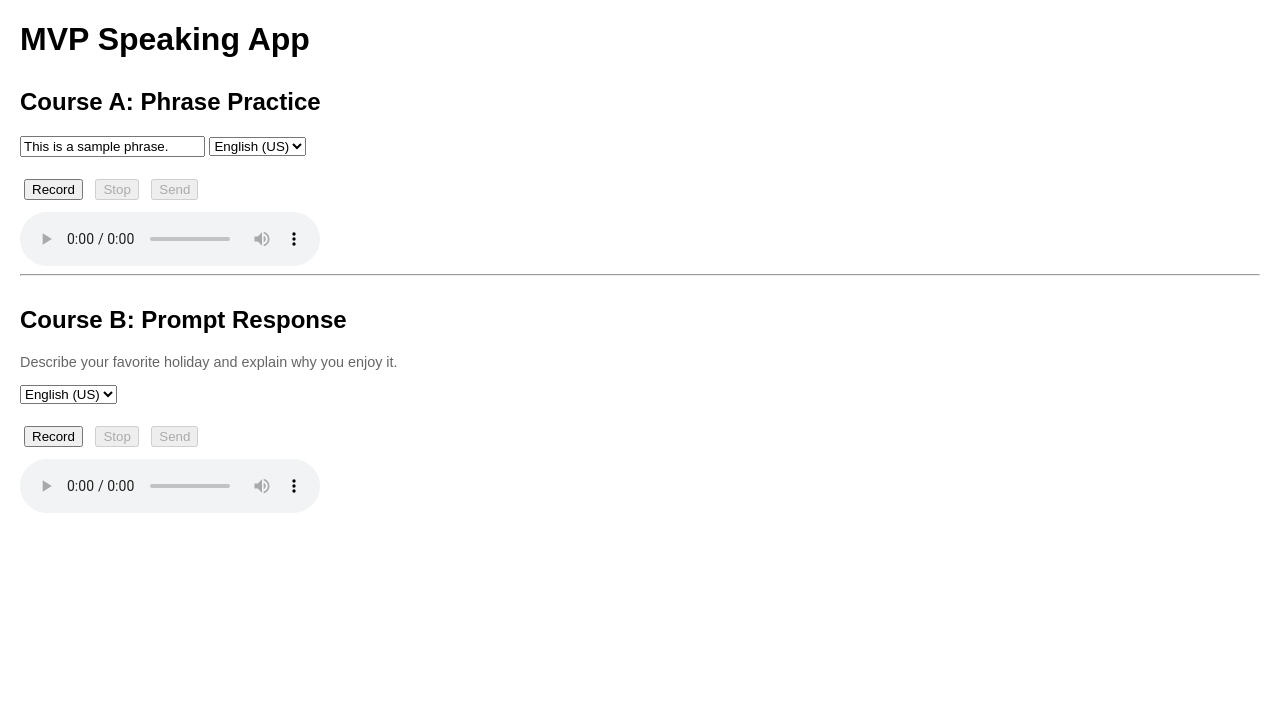
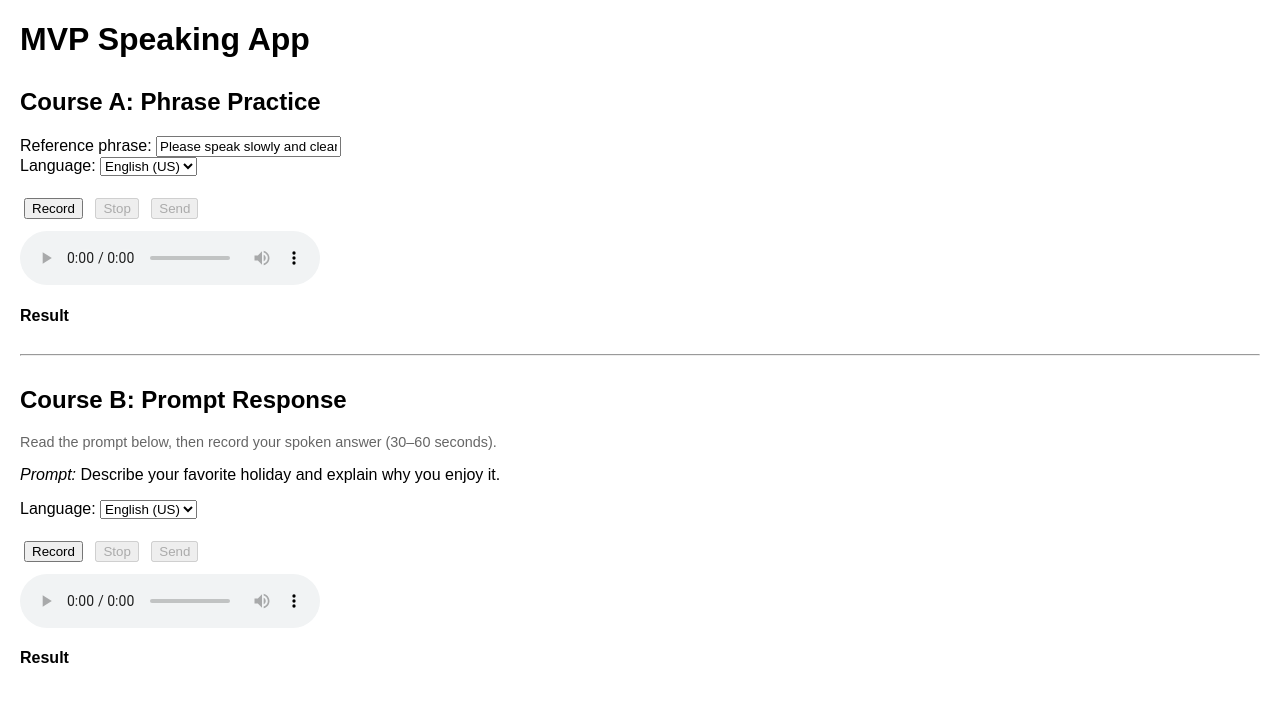
Before and after one commit to tokyo007/mvp-speaking-app, a Flask app: page / in a window 1280 px wide. Shown: the top 702 px of the page. Run offline with Flask 3, Linux system fonts and the light colour scheme.

Commit message:
Update index.html

```diff
--- a/templates/index.html
+++ b/templates/index.html
@@ -14,6 +14,8 @@
     .badge.good { border-color:#2e7d32; }
     .badge.warn { border-color:#f9a825; }
     .badge.bad  { border-color:#c62828; }
+    .table { border-collapse: collapse; width: 100%; margin-top: 8px; }
+    .table th, .table td { border: 1px solid #e5e7eb; padding: 6px; text-align: left; }
     .word-bad { background: #fff3f3; }
   </style>
 </head>
@@ -21,42 +23,58 @@
 
   <h1>MVP Speaking App</h1>
 
+  <!-- ====== Course A: Phrase Practice ====== -->
   <h2>Course A: Phrase Practice</h2>
-  <input type="text" id="phrase" value="This is a sample phrase.">
+  <label for="phrase">Reference phrase:</label>
+  <input type="text" id="phrase" value="Please speak slowly and clearly into the microphone.">
+  <br>
+  <label for="lang1">Language:</label>
   <select id="lang1">
     <option value="en-US">English (US)</option>
     <option value="en-GB">English (UK)</option>
   </select>
   <br><br>
+
   <button id="rec1">Record</button>
   <button id="stop1" disabled>Stop</button>
   <button id="send1" disabled>Send</button>
   <span id="status1" class="muted"></span>
   <audio id="audio1" controls></audio>
+
+  <h4>Result</h4>
   <div id="scores1" class="row"></div>
-  <div id="scores1_note" class="muted"></div>
+  <div id="scores1_note" class="muted" style="margin-top:4px;"></div>
   <div id="recognized1" class="muted"></div>
   <div id="words1"></div>
 
   <hr>
 
+  <!-- ====== Course B: Prompt Response ====== -->
   <h2>Course B: Prompt Response</h2>
-  <p class="muted">Describe your favorite holiday and explain why you enjoy it.</p>
+  <p class="muted">Read the prompt below, then record your spoken answer (30–60 seconds).</p>
+  <p><em>Prompt:</em> Describe your favorite holiday and explain why you enjoy it.</p>
+  <label for="lang2">Language:</label>
   <select id="lang2">
     <option value="en-US">English (US)</option>
     <option value="en-GB">English (UK)</option>
   </select>
   <br><br>
+
   <button id="rec2">Record</button>
   <button id="stop2" disabled>Stop</button>
   <button id="send2" disabled>Send</button>
   <span id="status2" class="muted"></span>
   <audio id="audio2" controls></audio>
+
+  <h4>Result</h4>
   <div id="scores2" class="row"></div>
-  <div id="scores2_note" class="muted"></div>
+  <div id="scores2_note" class="muted" style="margin-top:4px;"></div>
   <div id="recognized2" class="muted"></div>
+  <div id="transcript2" class="muted"></div>
   <div id="words2"></div>
 
+  <!-- JS -->
   <script src="{{ url_for('static', filename='recorder.js') }}"></script>
+
 </body>
 </html>
```
